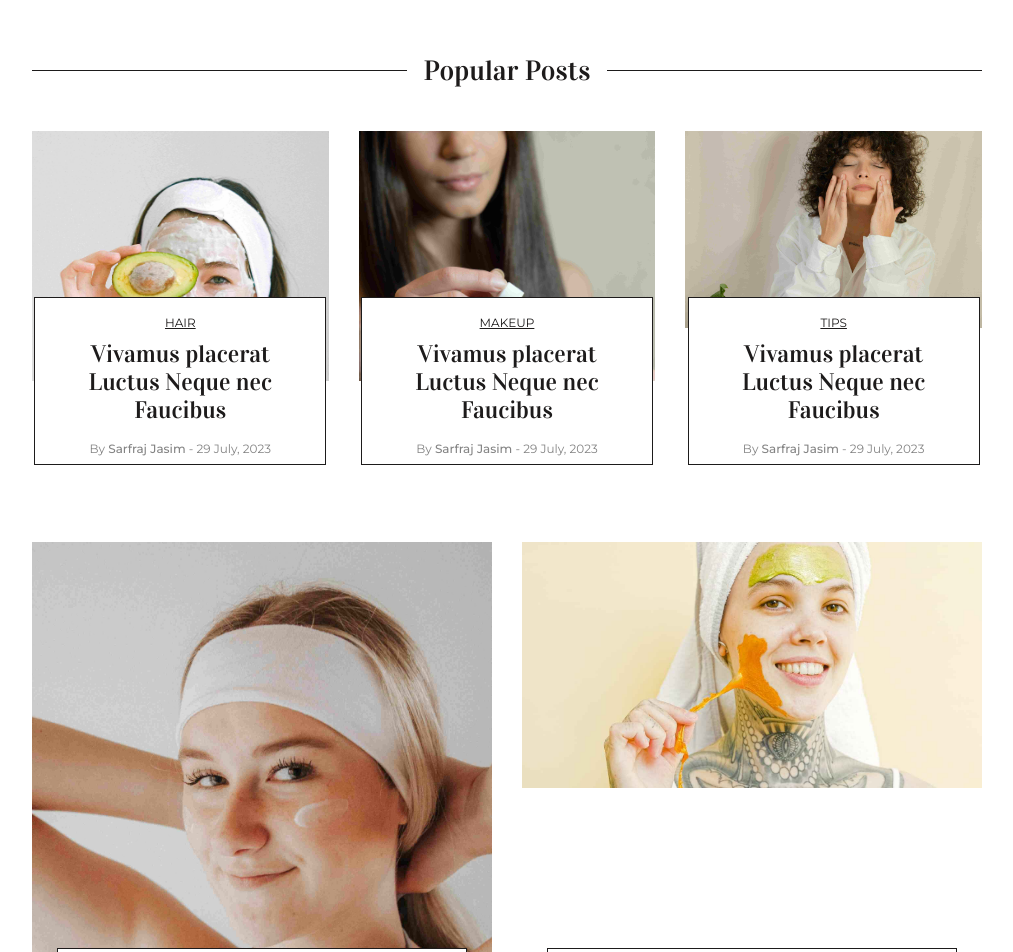
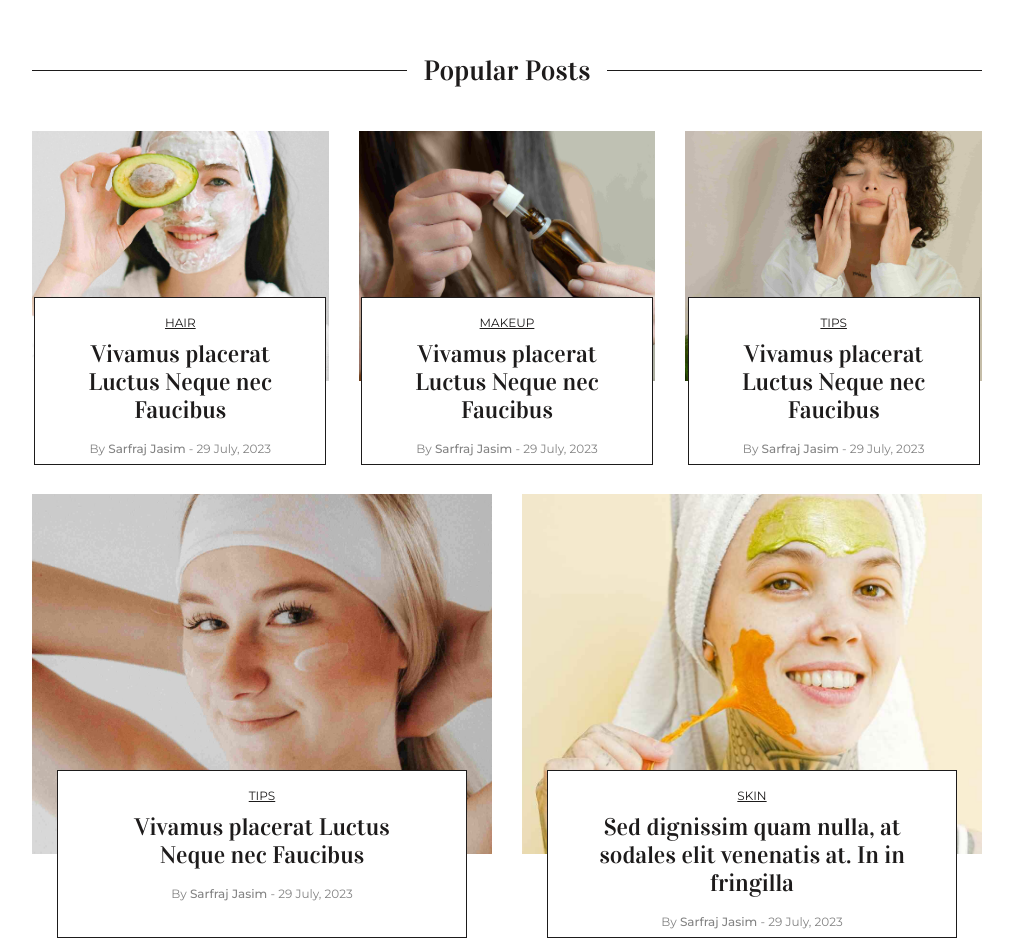
Before and after one commit to IsbatBInHossain/Blushlly, a React (Vite) app: page / in a window 1280 px wide. Shown: the part 2420-3372 px from the top of the page, without its empty margins (133-1146 px from the left). Built offline with nearby package versions, Linux system fonts and the light colour scheme; what tailwindcss-animated would draw is missing.

Commit message:
Complete PopularPost

```diff
--- a/src/components/Pagination.jsx
+++ b/src/components/Pagination.jsx
@@ -7,7 +7,7 @@ const Pagination = () => {
         <Card
           subtitle='skin'
           title='Six Hyaluronic Serums For Glowing Summer Skin Vivamus Placerat'
-          width='480px'
+          width='480'
         />
       </div>
       <div className=' pl-[104px] pr-[104px] w-full h-full flex justify-between items-center z-10'>
--- a/src/components/PopularPosts.jsx
+++ b/src/components/PopularPosts.jsx
@@ -11,10 +11,14 @@ const PopularPosts = () => {
         <div className=' h-px w-full bg-primary' />
       </div>
 
-      <div className='grid grid-cols-6 grid-rows-[7] gap-[30px] items-center mt-10'>
-        <div className=' relative col-span-2 row-span-3'>
-          <div className=' w-full h-[250px] object-contain overflow-hidden'>
-            <img src='/assets/images/Tips.jpg' alt='Popular post' />
+      <div className='grid grid-cols-6 grid-rows-[7] gap-y-[113px] gap-x-[30px] items-center mt-10 justify-items-center'>
+        <div className=' w-full relative col-span-2 row-span-3'>
+          <div className='  overflow-hidden'>
+            <img
+              src='/assets/images/Tips.jpg'
+              alt='Popular post'
+              className=' w-full h-[250px] object-cover'
+            />
           </div>
           <div className='absolute bottom-0 left-1/2 -translate-x-1/2 translate-y-1/2'>
             <PostCard
@@ -26,9 +30,13 @@ const PopularPosts = () => {
           </div>
         </div>
 
-        <div className=' relative col-span-2 row-span-3'>
-          <div className=' w-full h-[250px] object-contain overflow-hidden'>
-            <img src='/assets/images/Popular Post 2.jpg' alt='Popular post' />
+        <div className=' w-full relative col-span-2 row-span-3'>
+          <div className=' overflow-hidden'>
+            <img
+              src='/assets/images/Popular Post 2.jpg'
+              alt='Popular post'
+              className=' w-full h-[250px] object-cover '
+            />
           </div>
           <div className='absolute bottom-0 left-1/2 -translate-x-1/2 translate-y-1/2'>
             <PostCard
@@ -40,9 +48,13 @@ const PopularPosts = () => {
           </div>
         </div>
 
-        <div className=' relative col-span-2 row-span-3'>
-          <div className=' w-full h-[250px] object-contain overflow-hidden'>
-            <img src='/assets/images/Popular Post 3.jpg' alt='Popular post' />
+        <div className=' w-full relative col-span-2 row-span-3'>
+          <div className=' overflow-hidden'>
+            <img
+              src='/assets/images/Popular Post 3.jpg'
+              alt='Popular post'
+              className=' w-full h-[250px] object-cover'
+            />
           </div>
           <div className='absolute bottom-0 left-1/2 -translate-x-1/2 translate-y-1/2'>
             <PostCard
@@ -53,22 +65,31 @@ const PopularPosts = () => {
             />
           </div>
         </div>
-        <div className=' relative col-span-3 row-span-4'>
-          <div className=' w-full h-[490px] object-fit overflow-hidden mt-[131px]'>
-            <img src='/assets/images/Popular Post 4.jpg' alt='Popular post' />
+        <div className=' w-full relative col-span-3 row-span-4'>
+          <div className='overflow-hidden'>
+            <img
+              src='/assets/images/Popular Post 4.jpg'
+              alt='Popular post'
+              className=' w-full h-[360px] object-cover'
+            />
           </div>
           <div className='absolute bottom-0 left-1/2 -translate-x-1/2 translate-y-1/2'>
             <PostCard
               width='410'
               height='168'
-              subtitle='Skin'
-              title='Sed dignissim quam nulla, at sodales elit venenatis at. In in  fringilla'
+              subtitle='Tips'
+              title='Vivamus placerat Luctus Neque nec Faucibus'
             />
           </div>
         </div>
+
         <div className=' relative col-span-3 row-span-4'>
-          <div className=' w-full h-[490px] object-contain overflow-hidden mt-[131px]'>
-            <img src='/assets/images/Popular Post 5.jpg' alt='Popular post' />
+          <div className='   overflow-hidden'>
+            <img
+              src='/assets/images/Popular Post 5.jpg'
+              alt='Popular post'
+              className=' w-full h-[360px] object-cover'
+            />
           </div>
           <div className='absolute bottom-0 left-1/2 -translate-x-1/2 translate-y-1/2'>
             <PostCard
```
